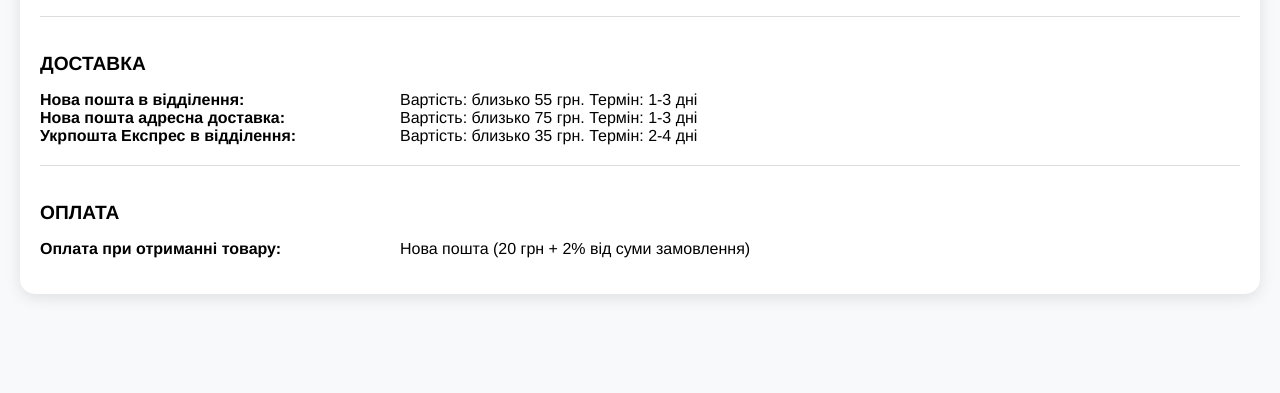
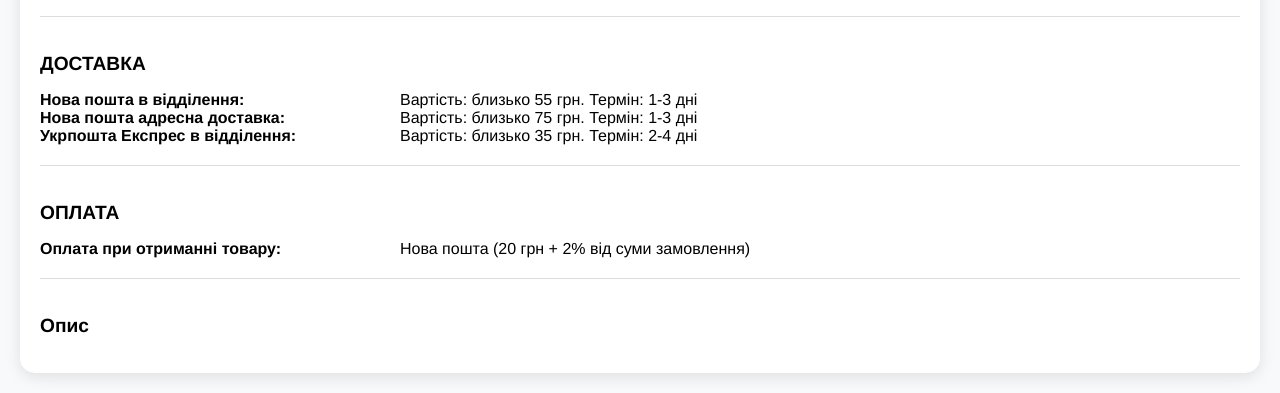
Before and after one commit to ChunMaruDance/cms, a PHP site: template cms/views/products/accessory.php in a window 1280 px wide. Shown: the part 429-822 px from the top of the page. Before the commit the page ends 727 px from the top, so only its background shows below. Run offline with PHP 8.4, Linux system fonts and the light colour scheme; the template is opened without the code that fills it, so the values that code supplies are empty.

Commit message:
add new material and update accessory ui

```diff
--- a/cms/files/materials.json
+++ b/cms/files/materials.json
@@ -13,5 +13,6 @@
     "Плюш",
     "Поліесер",
     "Нейлон",
-    "Силікатна гель"
+    "Силікатна гель",
+    "Латунь"
 ]
--- a/cms/views/products/accessory.php
+++ b/cms/views/products/accessory.php
@@ -58,6 +58,11 @@ $this->Title = 'Аксесуар';
                 <dd>Нова пошта (20 грн + 2% від суми замовлення)</dd>
             </dl>
         </div>
+        <div class="product-payment">
+            <h2>Опис</h2>
+            <p><?php echo $accessory->description; ?></p>
+        </div>
+
     </div>
 
     <script>
```
